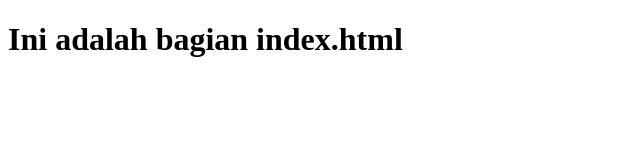
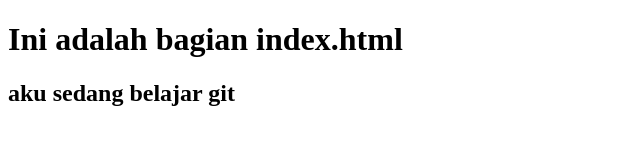
Before and after one commit to sandatya/belajar-git, a plain HTML site: page index.html in a window 1280 px wide. Shown: the whole page, without its empty margins (0-640 px from the left). Drawn offline with Linux system fonts and the light colour scheme.

Commit message:
commit kedua - ada revisi pada index.html

```diff
--- a/index.html
+++ b/index.html
@@ -8,5 +8,6 @@
 </head>
 <body>
     <h1>Ini adalah bagian index.html</h1>
+    <h2>aku sedang belajar git</h2>
 </body>
 </html>
```
